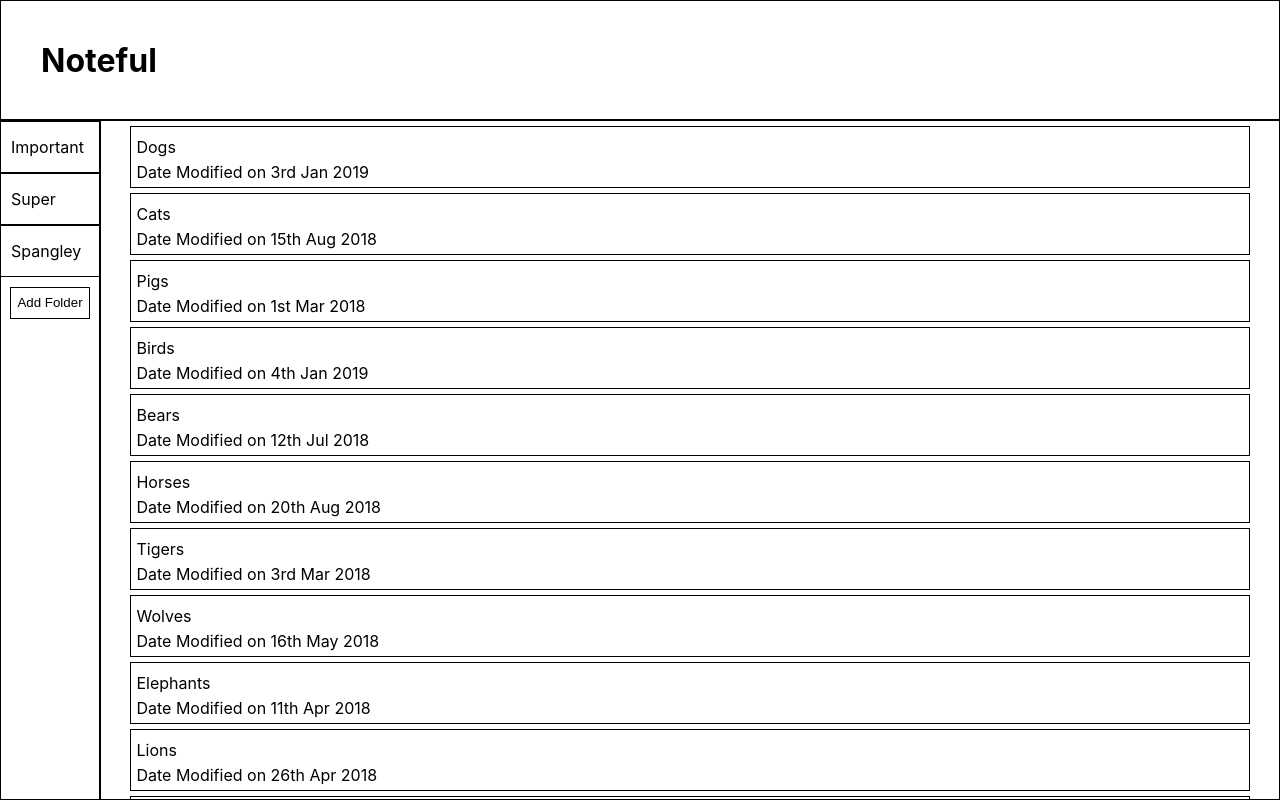
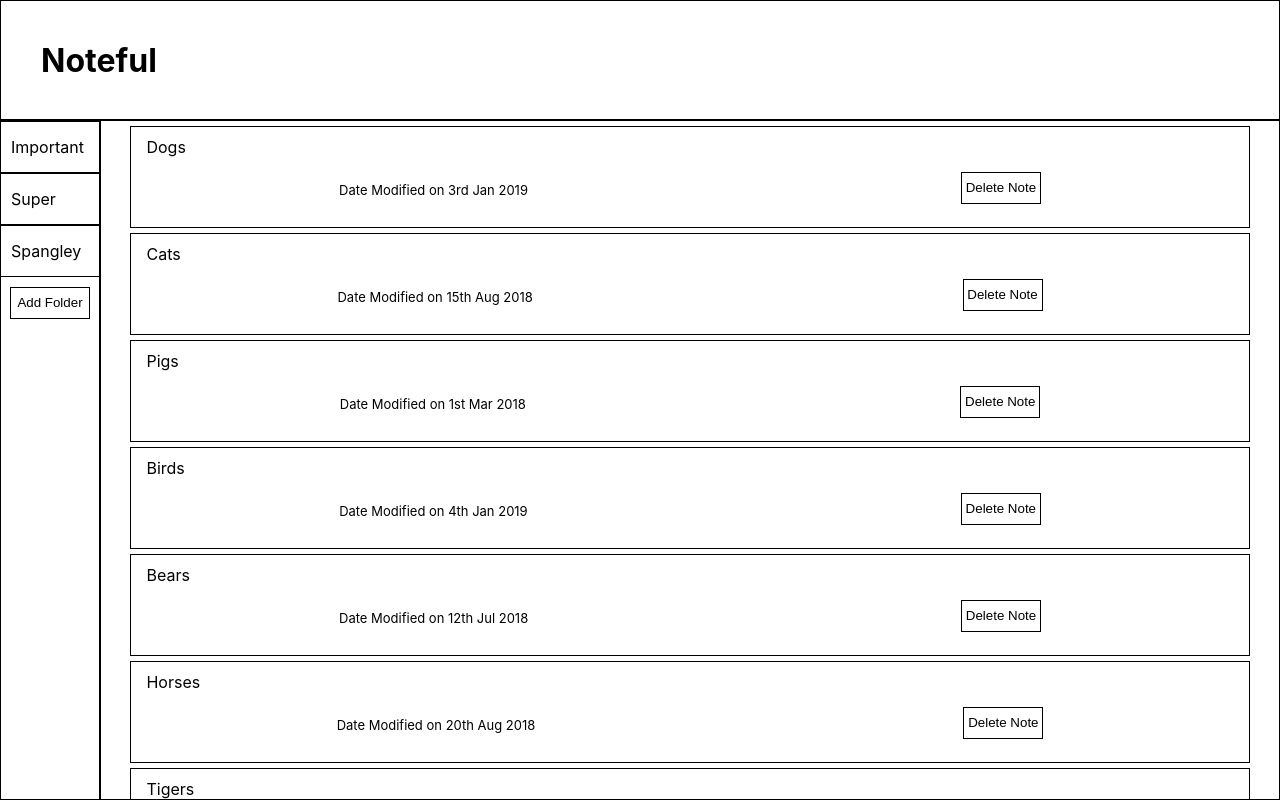
Before and after one commit to nfm808/noteful_2, a React (Create React App) app: page / in a window 1280 px wide. Built offline with nearby package versions, Linux system fonts and the light colour scheme.

Commit message:
added delete button and styling

```diff
--- a/src/MainMain/MainMain.css
+++ b/src/MainMain/MainMain.css
@@ -21,6 +21,7 @@
 .MainMain__note-link {
   padding-bottom: 20px;
   line-height: 30px;
+  padding-left: 10px;
 }
 
 .MainMain__button-container {
@@ -37,3 +38,14 @@
   line-height: 30px;
   cursor: pointer;
 }
+.MainMain__mod-delete {
+  width: 100%;
+  height: 60px;
+  display: flex;
+  justify-content: space-around;
+  align-content: center;
+}
+.modded-date {
+  font-size: small;
+  padding-top: 20px;
+}
--- a/src/MainMain/MainMain.js
+++ b/src/MainMain/MainMain.js
@@ -17,7 +17,17 @@ export default function MainMain(props) {
             >
               {note.name}
             </NavLink>
-            <p>Date Modified on <Moment format="Do MMM YYYY">{note.modified}</Moment></p>
+            <div className="MainMain__mod-delete">
+              <p className="modded-date">Date Modified on <Moment format="Do MMM YYYY">{note.modified}</Moment></p>
+              <div className="MainMain__button-container">
+                <button
+                  className="MainMain__add-note-button inline"
+                  type="button"
+                >
+                Delete Note
+                </button>
+              </div>
+            </div>
           </li>
         )}
         <div className="MainMain__button-container">
```
